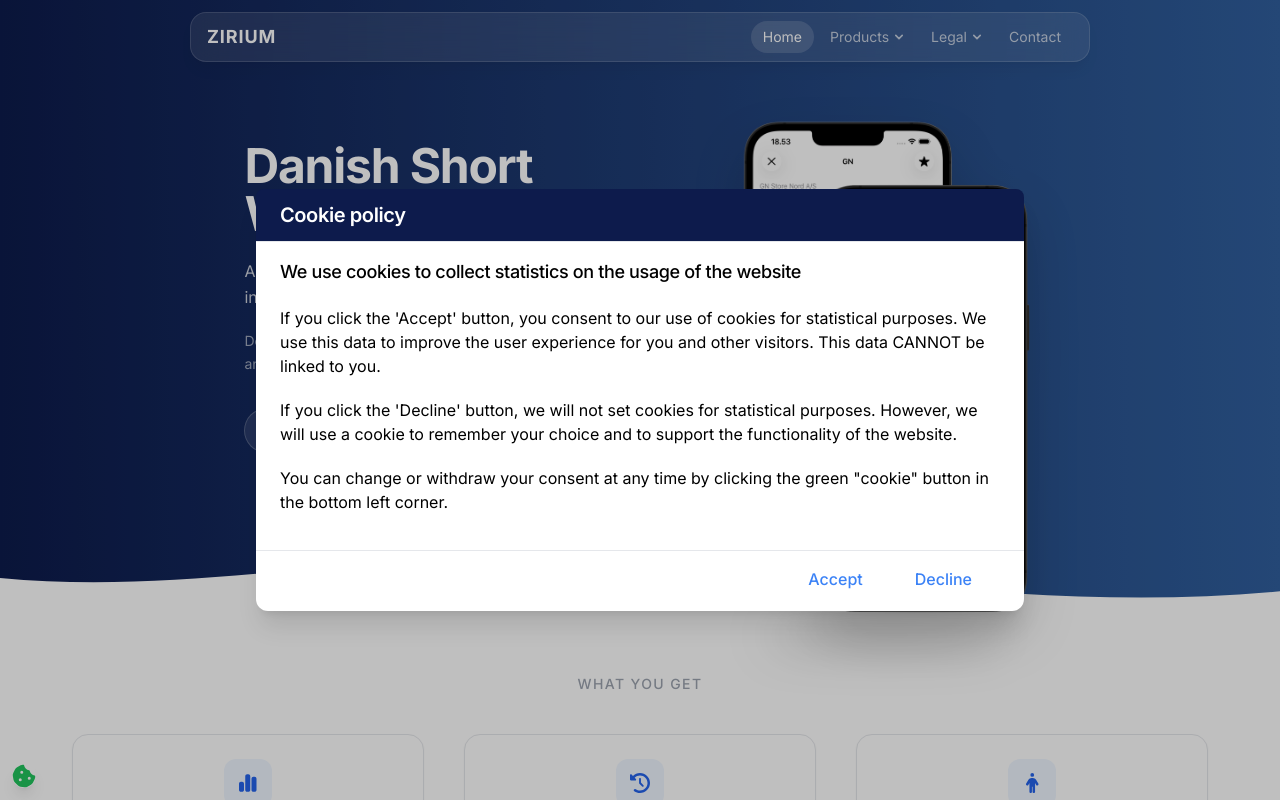
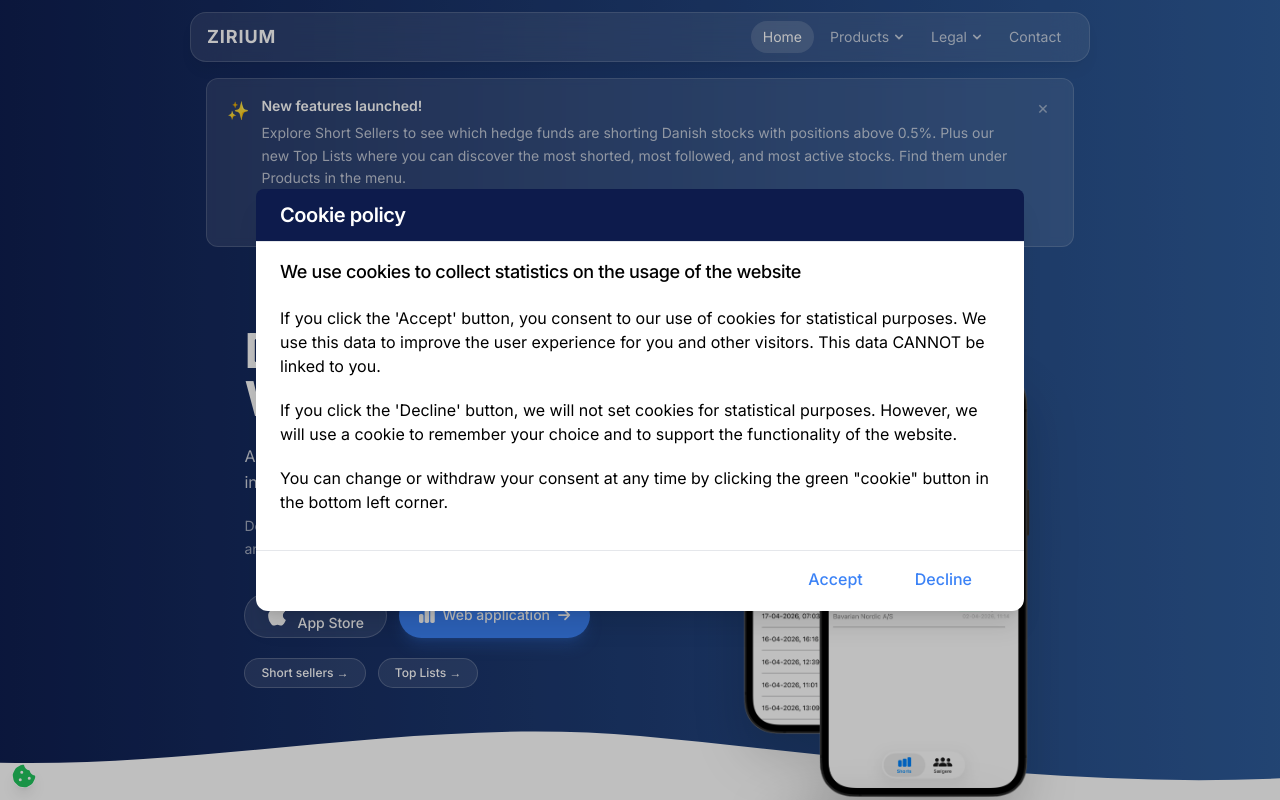
Before and after one commit to araz-code/short_watch_backend, a React (Vite) app in the folder frontend/: page / in a window 1280 px wide. Shown: the top 800 px of the page. Built offline with nearby package versions, Linux system fonts and the light colour scheme; no server answers.

Commit message:
fix buttons, and make announcement of new feature.

```diff
--- a/frontend/src/locales/da/translation.json
+++ b/frontend/src/locales/da/translation.json
@@ -174,6 +174,8 @@
     "Top 10 highest short positions right now": "Top 10 højeste shortpositioner lige nu",
     "Top 10 stocks with most position changes this month": "Top 10 aktier med flest positionsændringer denne måned",
     "updates": "opdateringer",
+    "announcement_title": "Nye funktioner er lanceret!",
+    "announcement_body": "Udforsk Short Sellers for at se hvilke hedgefonde der shorter danske aktier med positioner over 0,5%. Plus vores nye Top Lister, hvor du kan se de mest shortede, mest fulgte og mest aktive aktier. Find dem under Produkter i menuen.",
     "Most followed": "Mest fulgt",
     "views": "visninger",
     "followers": "følgere"
--- a/frontend/src/locales/en/translation.json
+++ b/frontend/src/locales/en/translation.json
@@ -155,6 +155,8 @@
     "today": "today",
     "Period start": "Period start",
     "The FSA's homepage for publishing short positions is down at the moment, making it impossible to retrieve the latest data.": "The FSA's homepage for publishing short positions is down at the moment, making it impossible to retrieve the latest data.",
-    "FSA website updated warning": "(8/1-2026) The Danish FSA (Finanstilsynet) has reopened access to aggregated short positions, but their solution is unstable, and some positions are updated only to be rolled back shortly after."
+    "FSA website updated warning": "(8/1-2026) The Danish FSA (Finanstilsynet) has reopened access to aggregated short positions, but their solution is unstable, and some positions are updated only to be rolled back shortly after.",
+    "announcement_title": "New features launched!",
+    "announcement_body": "Explore Short Sellers to see which hedge funds are shorting Danish stocks with positions above 0.5%. Plus our new Top Lists where you can discover the most shorted, most followed, and most active stocks. Find them under Products in the menu."
   }
 }
--- a/frontend/src/routes/HomePage.tsx
+++ b/frontend/src/routes/HomePage.tsx
@@ -6,11 +6,12 @@ import {
   faClockRotateLeft,
   faPerson,
   faArrowRight,
+  faRankingStar,
 } from "@fortawesome/free-solid-svg-icons";
 import Card from "../components/UI/Card";
 import { useTranslation } from "react-i18next";
 import AppImage from "../components/Homepage/AppImage";
-import { useEffect } from "react";
+import { useEffect, useState } from "react";
 import { handleClick, sendCustomPageView } from "../analytics";
 import { useQuery } from "react-query";
 import { fetchStats, ShortStats } from "../apis/ShortPositionAPI";
@@ -39,6 +40,15 @@ const cards = [
 const HomePage: React.FC = () => {
   const { t } = useTranslation();
 
+  const [showBanner, setShowBanner] = useState(() => {
+    return localStorage.getItem("banner_dismissed_v1") !== "true";
+  });
+
+  const dismissBanner = () => {
+    setShowBanner(false);
+    localStorage.setItem("banner_dismissed_v1", "true");
+  };
+
   const { data: stats } = useQuery<ShortStats>({
     queryKey: ["stats"],
     staleTime: 60000,
@@ -54,6 +64,41 @@ const HomePage: React.FC = () => {
       <div className="flex flex-col sm:min-h-[650px]">
         <div className="bg-wave-pattern dark:bg-wave-pattern-dark bg-cover bg-no-repeat bg-bottom h-[57%] flex flex-col pb-2 sm:pb-0 [@media(min-width:2000px)]:min-h-[770px]">
           <Navigation />
+
+          {showBanner && (
+            <div className="mx-auto max-w-[900px] mt-4 px-4">
+              <div className="relative flex items-start gap-3 px-5 py-4 rounded-xl bg-white/10 backdrop-blur-sm border border-white/15 text-white text-sm">
+                <span className="text-lg mt-0.5">✨</span>
+                <div className="flex-1 leading-relaxed">
+                  <p className="font-semibold mb-1">{t("announcement_title")}</p>
+                  <p className="text-white/70">{t("announcement_body")}</p>
+                  <div className="flex gap-3 mt-3">
+                    <Link
+                      to="/short-sellers"
+                      className="text-xs font-medium px-3 py-1.5 rounded-full bg-white/15 hover:bg-white/25 transition-colors"
+                      onClick={() => handleClick("banner short sellers clicked")}
+                    >
+                      {t("Short sellers")} →
+                    </Link>
+                    <Link
+                      to="/top-lists"
+                      className="text-xs font-medium px-3 py-1.5 rounded-full bg-white/15 hover:bg-white/25 transition-colors"
+                      onClick={() => handleClick("banner top lists clicked")}
+                    >
+                      {t("Top Lists")} →
+                    </Link>
+                  </div>
+                </div>
+                <button
+                  onClick={dismissBanner}
+                  aria-label="Dismiss announcement"
+                  className="text-white/50 hover:text-white text-lg leading-none p-1"
+                >
+                  ×
+                </button>
+              </div>
+            </div>
+          )}
 
           <main id="main-content" className="flex flex-col sm:flex-row sm:max-w-[1000px] sm:justify-end gap-10 sm:h-[80%] mt-14 px-5 self-center sm:px-[20px]">
             <div className="flex flex-col justify-start sm:pt-6 sm:pb-0 text-white gap-5 sm:w-[430px] sm:mr-5">
@@ -109,28 +154,30 @@ const HomePage: React.FC = () => {
                       className="mr-2 text-lg"
                       icon={faChartSimple}
                     />
-                    Shorts
+                    {t("Web application")}
                     <FontAwesomeIcon
                       className="ml-2 text-sm hidden sm:block"
                       icon={faArrowRight}
                     />
                   </button>
                 </Link>
+              </div>
 
+              <div className="flex flex-wrap justify-center sm:justify-start gap-3">
                 <Link to="/short-sellers">
                   <button
-                    className="text-white bg-white/10 backdrop-blur-sm border border-white/20 hover:bg-white/20 focus:ring-2 focus:ring-white/40 font-medium rounded-full text-sm px-5 py-2.5 flex items-center h-[45px] transition-all duration-200"
-                    onClick={() => handleClick("short sellers web app clicked")}
+                    className="text-white bg-white/10 border border-white/20 hover:bg-white/20 focus:ring-2 focus:ring-white/40 font-medium rounded-full text-xs px-4 py-1.5 flex items-center transition-all duration-200"
+                    onClick={() => handleClick("short sellers link clicked")}
                   >
-                    <FontAwesomeIcon
-                      className="mr-2 text-lg"
-                      icon={faPerson}
-                    />
-                    Sellers
-                    <FontAwesomeIcon
-                      className="ml-2 text-sm hidden sm:block"
-                      icon={faArrowRight}
-                    />
+                    {t("Short sellers")} →
+                  </button>
+                </Link>
+                <Link to="/top-lists">
+                  <button
+                    className="text-white bg-white/10 border border-white/20 hover:bg-white/20 focus:ring-2 focus:ring-white/40 font-medium rounded-full text-xs px-4 py-1.5 flex items-center transition-all duration-200"
+                    onClick={() => handleClick("top lists link clicked")}
+                  >
+                    {t("Top Lists")} →
                   </button>
                 </Link>
               </div>
```
